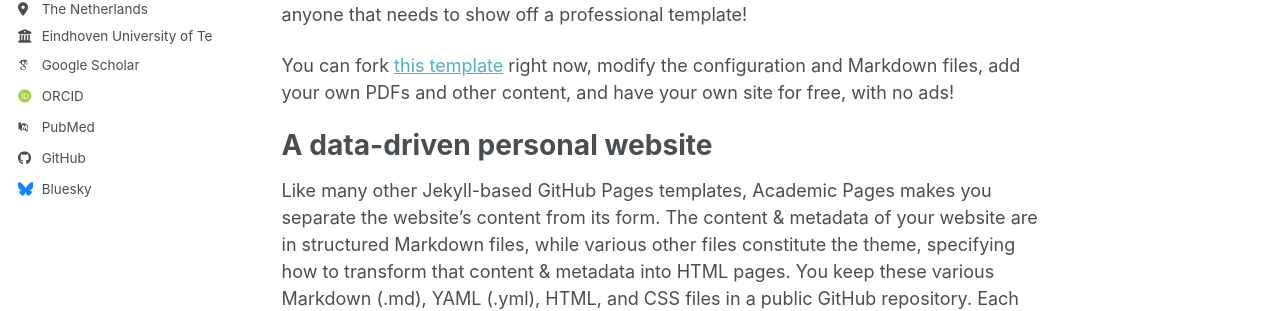
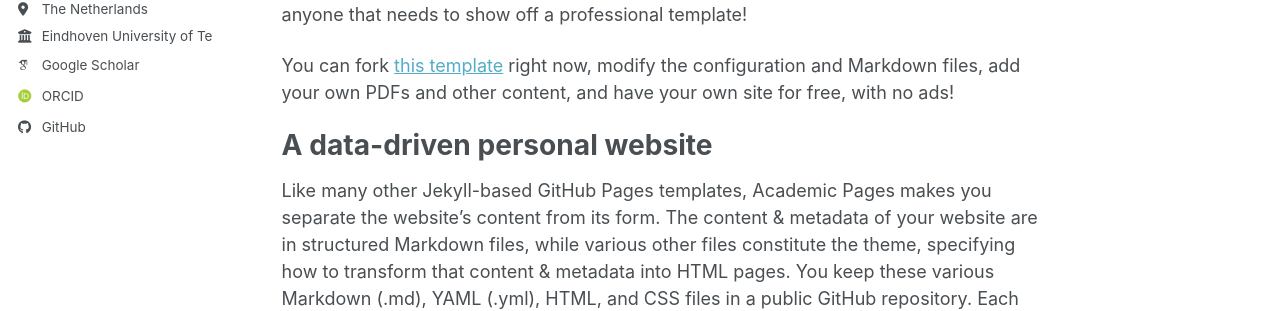
Before and after one commit to gelarehhaselmehri/gelarehhaselmehri.github.io, a Jekyll site: the page built from _pages/about.md, in a window 1280 px wide. Shown: the part 359-670 px from the top of the page. Built offline with Jekyll 4.4.1, drawn with Linux system fonts in a browser that asks for light colours; some web fonts are replaced; a script bundle is joined from its source files by our own code; library files that are not in the unit come from our copies; part of the change alters nothing that is shown.

Commit message:
Update employer and social media fields in config

```diff
--- a/_config.yml
+++ b/_config.yml
@@ -28,7 +28,7 @@ author:
   pronouns         : # example: "she/her"
   bio              : "Information Security"
   location         : "The Netherlands"
-  employer         : "Eindhoven University of Technology (TU/e)"
+  employer         : "Eindhoven University of Technology"
   uri              : # URL
   email            : # "none@example.org"
 
@@ -41,7 +41,7 @@ author:
   orcid            : "https://orcid.org/0009-0007-9163-1279"
   semantic         : # URL
   ssrn             : # URL
-  pubmed           : "https://www.ncbi.nlm.nih.gov/pubmed/?term=john+snow"
+  pubmed           : # URL
   researchgate     : # URL
   scopus           : # URL
   zotero           : # URL
@@ -51,13 +51,13 @@ author:
   bitbucket        : # Username - Update with your username on the site
   codepen          : # Username
   dribbble         : # Username
-  github           : "academicpages"
+  github           : "gelarehhaselmehri"
   kaggle           : # Username
   stackoverflow    : # User number or user number and name (i.e., use "1" or "1/jeff-atwood")
 
   # Social media
   artstation       : # Username
-  bluesky          : "bsky.app" # Replace this with you Bluesky username
+  bluesky          : # Username
   facebook         : # Username
   flickr           : # Username
   foursquare       : # Username
```
